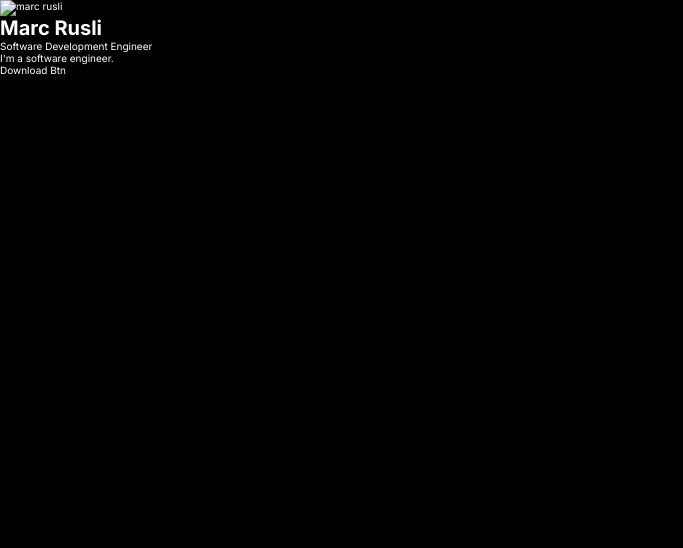
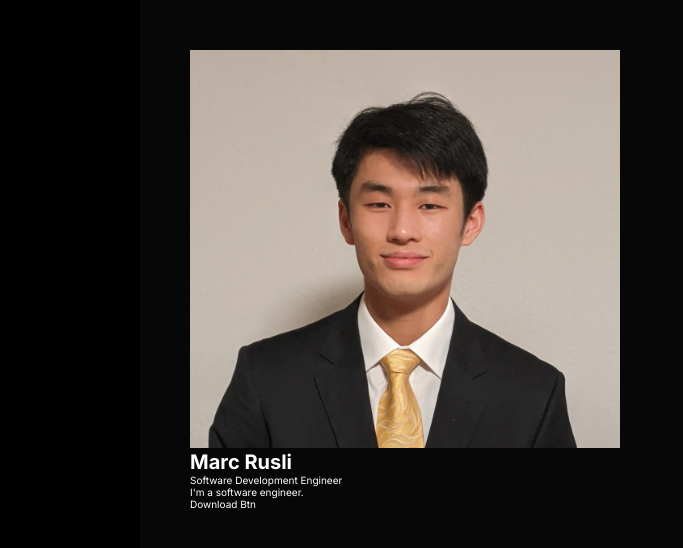
Before and after one commit to MarcRusli/mrusli-basic-resume, a plain HTML site: page index.html in a window 1280 px wide. Shown: the whole page, without its empty margins (0-683 px from the left). Drawn offline with Linux system fonts and the light colour scheme.

Commit message:
Another fix for profile image not showing + more styling

```diff
--- a/index.html
+++ b/index.html
@@ -12,7 +12,7 @@
         <div class="profile">
             <div class="profile_container">
                 <div class="profile_profileImg">
-                    <img src="./images/profileImage.png" alt="marc rusli">
+                    <img src="./images/profileImage.jpg" alt="marc rusli">
                 </div>
                 <div>
                     <h1 class="profile_name">
--- a/style.css
+++ b/style.css
@@ -17,6 +17,7 @@ body {
     background-color: black;
     color: white;
 }
+
 /* common styles */
 img {
     width: 100%
@@ -25,3 +26,21 @@ a {
     text-decoration: none;
     color: white;
 }
+
+/* layouts */
+.container {
+    max-width: 1000px;
+    width: 90%;
+    margin: 0 auto;
+    display: grid;
+    padding: 5rem;
+    background: #070707;
+    grid-template-columns: 1fr 1fr;
+    gap: 4rem;
+}
+
+@media only screen and (max-width: 768px) {
+    .container {
+        width: 100%
+    }
+}
```
